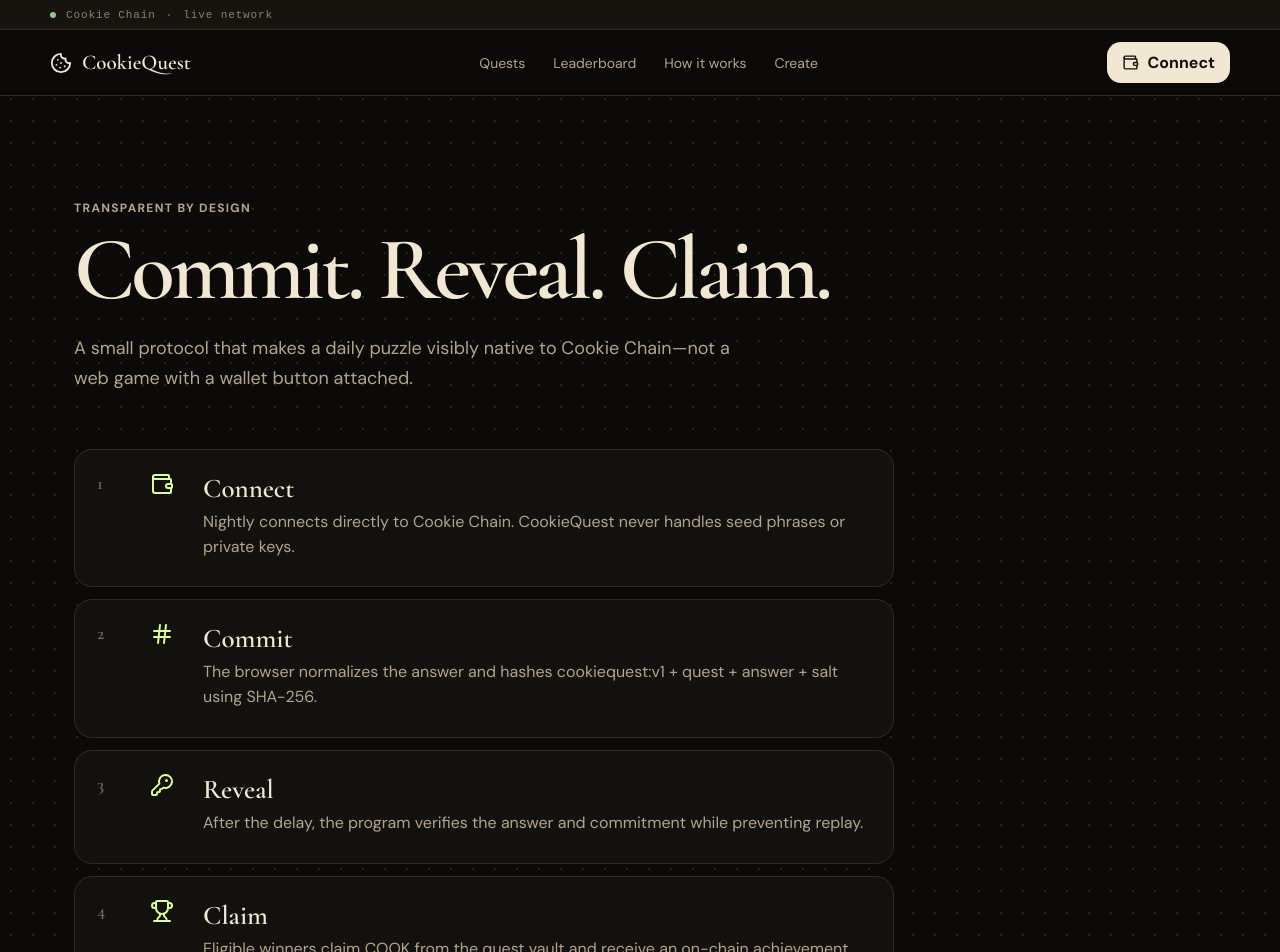
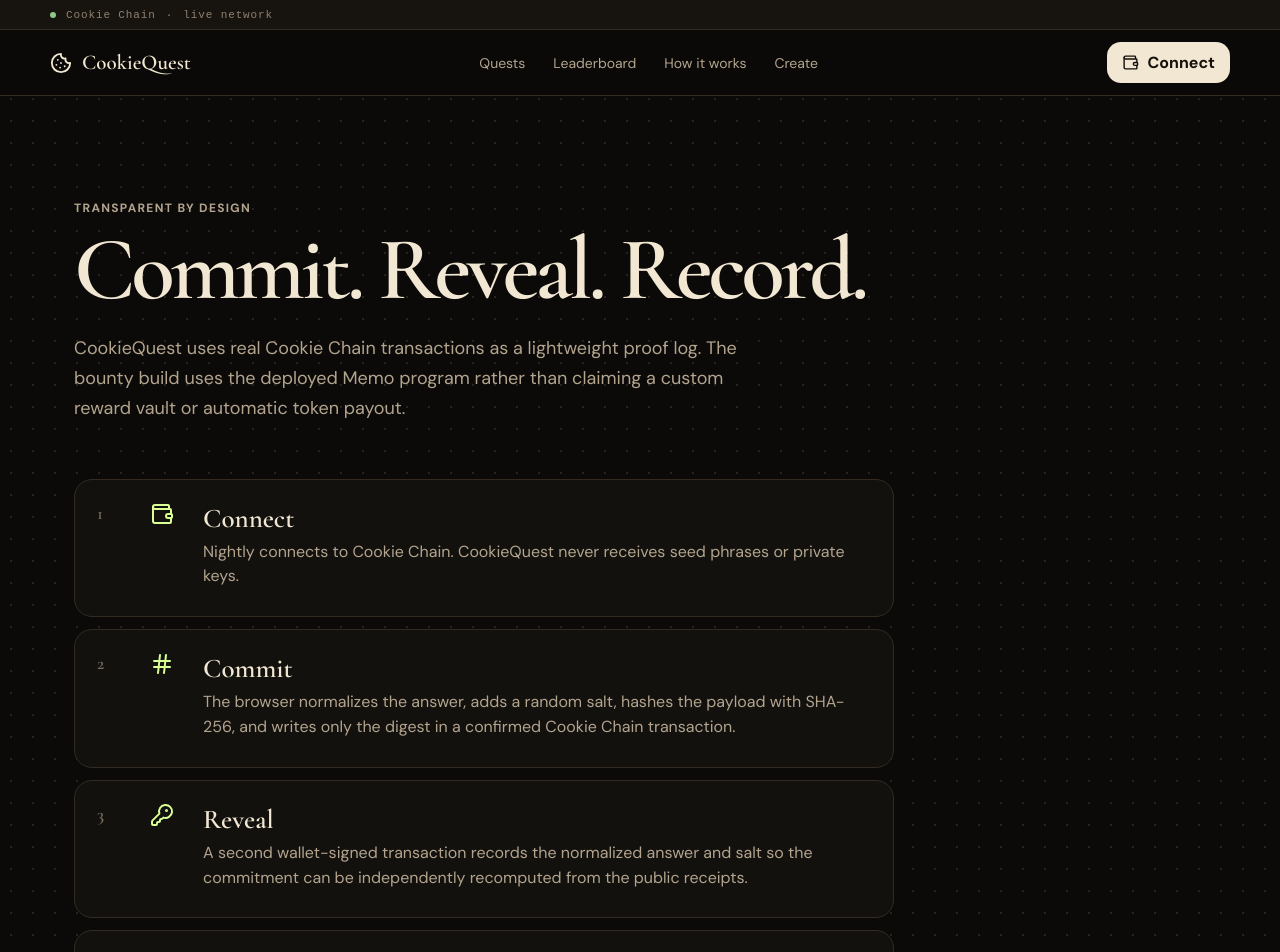
Before and after one commit to zeroday31337x/cookie, a Next.js app: page /how-it-works in a window 1280 px wide. Shown: the top 952 px of the page. Built offline with nearby package versions, Linux system fonts and the light colour scheme; no server answers; what @solana/web3.js would draw is missing.

Commit message:
fix: describe actual commit reveal record protocol

```diff
--- a/src/app/how-it-works/page.tsx
+++ b/src/app/how-it-works/page.tsx
@@ -1,12 +1,12 @@
-import { Hash, KeyRound, Trophy, Wallet } from "lucide-react";
+import { Hash, KeyRound, ShieldCheck, Wallet } from "lucide-react";
 
 const steps = [
-  [Wallet, "Connect", "Nightly connects directly to Cookie Chain. CookieQuest never handles seed phrases or private keys."],
-  [Hash, "Commit", "The browser normalizes the answer and hashes cookiequest:v1 + quest + answer + salt using SHA-256."],
-  [KeyRound, "Reveal", "After the delay, the program verifies the answer and commitment while preventing replay."],
-  [Trophy, "Claim", "Eligible winners claim COOK from the quest vault and receive an on-chain achievement."],
+  [Wallet, "Connect", "Nightly connects to Cookie Chain. CookieQuest never receives seed phrases or private keys."],
+  [Hash, "Commit", "The browser normalizes the answer, adds a random salt, hashes the payload with SHA-256, and writes only the digest in a confirmed Cookie Chain transaction."],
+  [KeyRound, "Reveal", "A second wallet-signed transaction records the normalized answer and salt so the commitment can be independently recomputed from the public receipts."],
+  [ShieldCheck, "Record", "A final transaction records the solve proof. CookieQuest links every confirmed transaction to CookieScan for inspection."],
 ] as const;
 
 export default function HowItWorks() {
-  return <main className="section page"><p className="eyebrow">Transparent by design</p><h1>Commit. Reveal. Claim.</h1><p className="lede narrow">A small protocol that makes a daily puzzle visibly native to Cookie Chain—not a web game with a wallet button attached.</p><div className="explain-list">{steps.map(([Icon, title, body], index) => <article key={title}><span>{index + 1}</span><Icon /><div><h2>{title}</h2><p>{body}</p></div></article>)}</div></main>;
+  return <main className="section page"><p className="eyebrow">Transparent by design</p><h1>Commit. Reveal. Record.</h1><p className="lede narrow">CookieQuest uses real Cookie Chain transactions as a lightweight proof log. The bounty build uses the deployed Memo program rather than claiming a custom reward vault or automatic token payout.</p><div className="explain-list">{steps.map(([Icon, title, body], index) => <article key={title}><span>{index + 1}</span><Icon /><div><h2>{title}</h2><p>{body}</p></div></article>)}</div></main>;
 }
```
